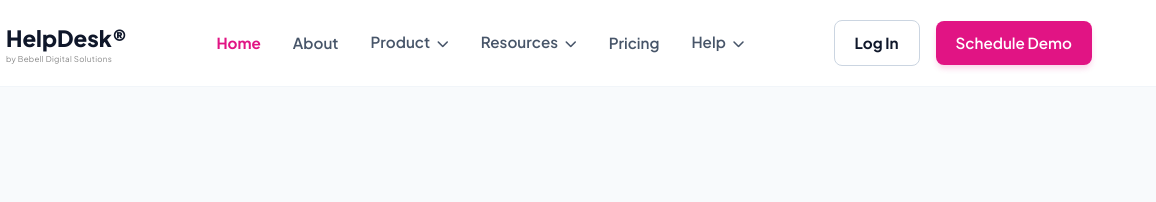
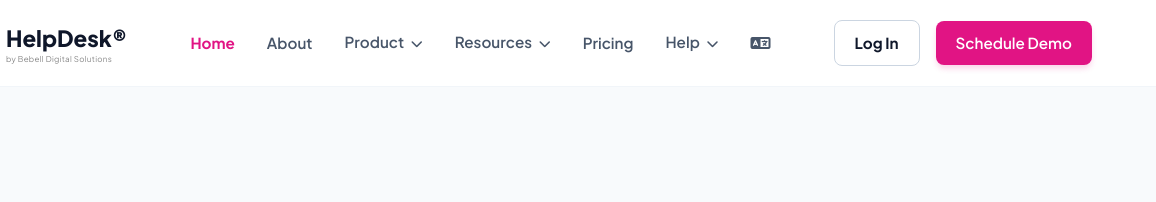
Before and after one commit to Bebell-Digital-Solutions/helpdesk-english, a plain HTML site: page 404.html in a window 1280 px wide. Shown: the top 202 px of the page, 124-1280 px from the left. Drawn offline with Linux system fonts and the light colour scheme; a web font is replaced by a local one.

Commit message:
Add helpdesk link to 404 page

```diff
--- a/404.html
+++ b/404.html
@@ -652,6 +652,10 @@
                     </li>
 
 
+  <li><a href="https://en.helpdesk.icu" cursor: default;">
+                        <i class="fas fa-language" style="font-size: 1rem; margin-left: 0px;"></i>
+                        </a></li>
+
                 </ul>
             </nav>
 
```
